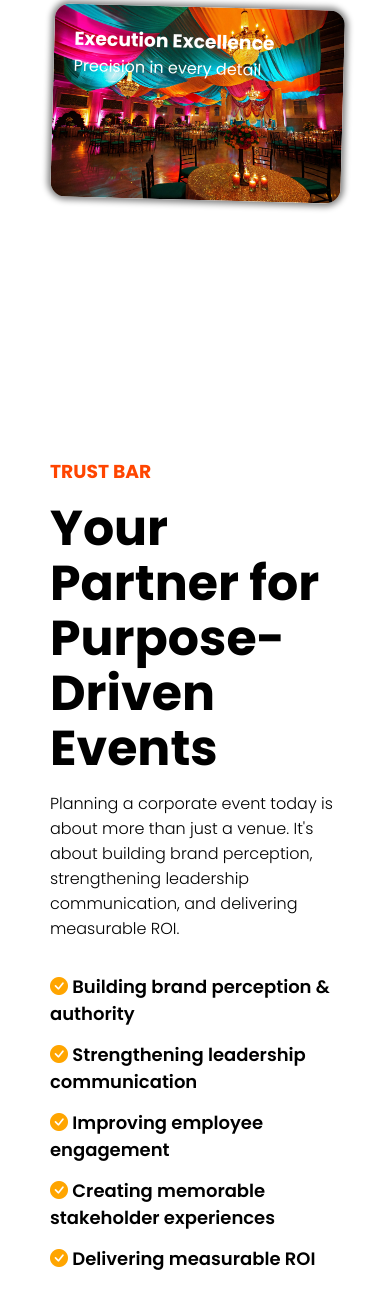
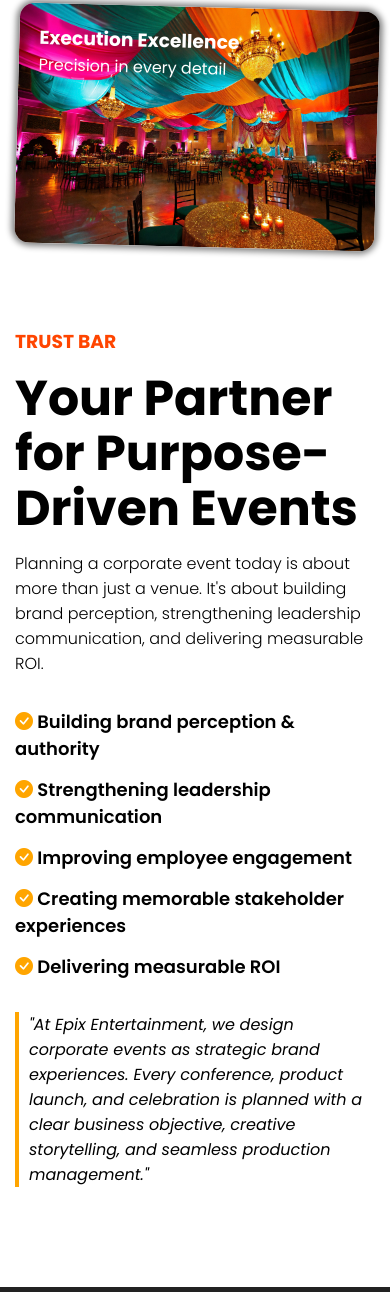
Before and after one commit to the-athiest/Epix-Event-management-website, a plain HTML site: page index.html in a window 390 px wide. Shown: the part 1294-2586 px from the top of the page. Drawn offline with nearby package versions, Linux system fonts and the light colour scheme.

Commit message:
upadate2

```diff
--- a/CSS/style.css
+++ b/CSS/style.css
@@ -93,7 +93,7 @@ justify-content: center;
 gap: 20px;
  margin: 150px 10px 10px 10px;
 }
-@media (min-width:300px) and (max-width:510px){
+@media (min-width:300px) and (max-width:490px){
     .banner .content h1{
         font-size:35px ;
          line-height: 37px;
@@ -101,6 +101,20 @@ gap: 20px;
     .banner .content p{
         font-size:15px ;
     }
+    body .container {
+    padding: 20px;
+    display: flex;
+    flex: 1;
+    padding: 50px 15px 10px;
+    margin: auto;
+    margin-top: 40px;
+    justify-content: center;
+    align-items: center;
+    flex-wrap: wrap;
+}
+ body .container .content2{
+    margin-top: -150px;
+ }
 }
  .content{
     /* border: 1px solid; */
@@ -228,6 +242,10 @@ box-shadow: 0 0 40px 0.5px rgb(255, 239, 146);
     gap: 30px;
     margin-top: 10px;
 }
+body .container .content2{
+    margin-top: -130px;
+ }
+
 }
 .container{
     display: flex;
```
Also changed, not shown: CSS/quote.css (+4 -3 lines).
